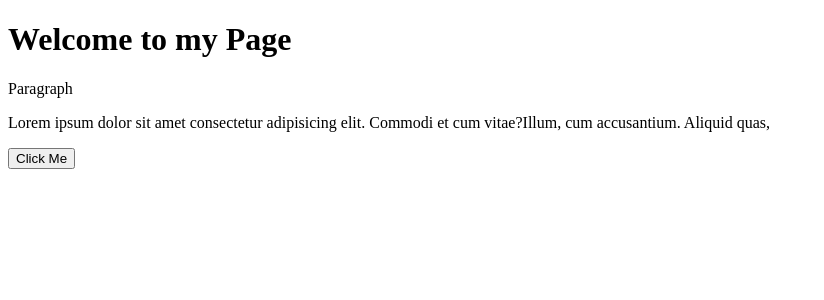
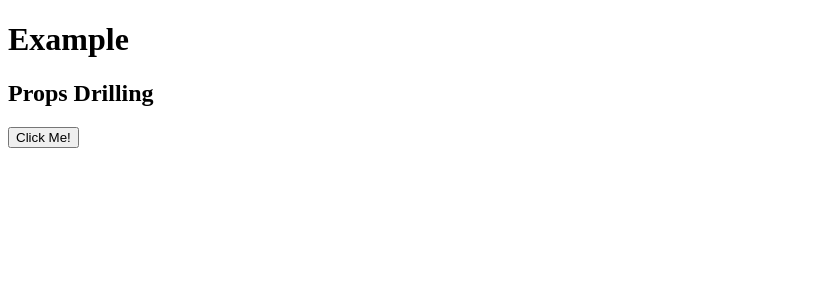
Before and after one commit to Erlisja/React-in-Depth, a React (Vite) app: page / in a window 1280 px wide. Shown: the top 300 px of the page, without its empty margins (0-824 px from the left). Built offline with nearby package versions, Linux system fonts and the light colour scheme.

Commit message:
added the profile component

```diff
--- a/src/App.jsx
+++ b/src/App.jsx
@@ -9,14 +9,12 @@ import ContactForm from './components/ContactForm'
 import Paragraph from './components/Paragraph'
 import Section from './components/Section'
 import Button1 from './Button1'
+import Profile from './CardExercise/Profile'
 function App() {
 
-
-
-  const handleClick = () => {
-    console.log('Button clicked')
+  function handleClick(){
+    console.log('Button Works when Clicked!')
   }
-
 
   return (
     <>
@@ -34,10 +32,9 @@ function App() {
     {/* <Input /> */}
     {/* <Grades /> */}
     {/* <ContactForm /> */}
+{/*  <Section /> */}
+    <Profile  profileText={'Example'} headerText={'Props Drilling'} Buttontext={'Click Me!'} handleClick={handleClick} />
 
-    <Section />
-
-    {/* <Button1 children={'Click Me'} function1={handleClick} /> */}
     </>
 
   )
--- a/src/CardExercise/Button.jsx
+++ b/src/CardExercise/Button.jsx
@@ -2,7 +2,7 @@ import React from 'react'
 
 function Button({text,handleClick}) {
   return (
-    <Button onClick={handleClick}>{text}</Button>
+    <button onClick={handleClick}>{text}</button>
 
   )
 }
--- a/src/CardExercise/CardFormat.jsx
+++ b/src/CardExercise/CardFormat.jsx
@@ -1,14 +1,12 @@
 import Header from "./Header";
 import Button from "./Button";
 
-function CardFormat() {
+function CardFormat({headerText, Buttontext, handleClick}) {
   return (
     <>
-      <Header text={"Card Title"} />
-      <Button
-        text={"Click Me"}
-        handleClick={() => console.log("Button clicked")}
-      />
+     <h2>{headerText}</h2>
+      <Button text={Buttontext} handleClick={handleClick} />
+
     </>
   );
 }
--- /dev/null
+++ b/src/CardExercise/Profile.jsx
@@ -0,0 +1,17 @@
+import Header from "./Header"
+import CardFormat from "./CardFormat"
+
+function Profile({profileText, headerText, Buttontext, handleClick}) {
+  return (
+    <>
+    <h1>{profileText}</h1>
+    <CardFormat
+    headerText={headerText}
+     Buttontext={Buttontext}
+      handleClick= {handleClick}
+     />
+    </>
+  )
+}
+
+export default Profile
```
